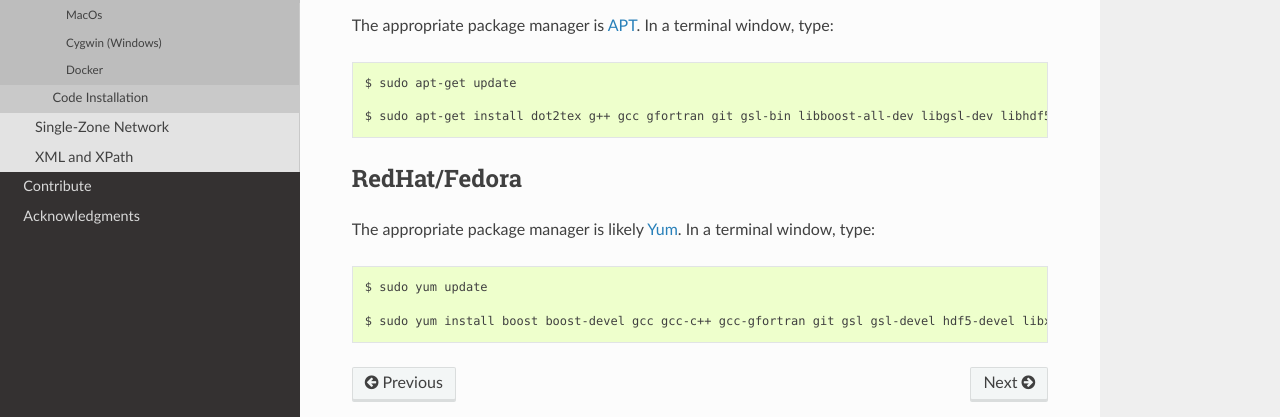
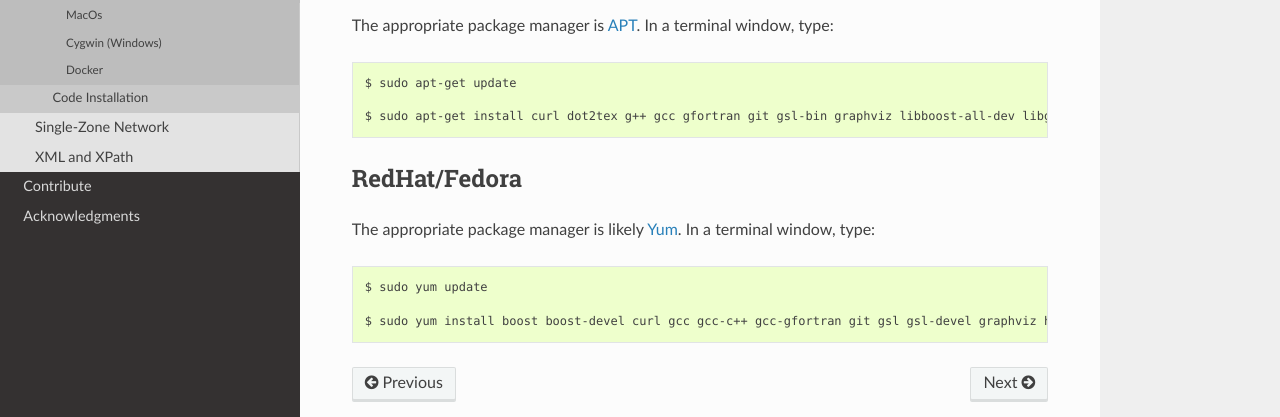
Before and after one commit to webnucleo-org/webnucleo-cookbook, a Sphinx documentation site: the page built from doc/source/cookbooks/installation/Linux.rst, in a window 1280 px wide. Shown: the part 250-667 px from the top of the page. Built offline with Sphinx 7.4.7 and the Read the Docs theme 2.0.0, drawn with Linux system fonts in a browser that asks for light colours.

Commit message:
Add installs.

```diff
--- a/doc/source/cookbooks/installation/Cygwin.rst
+++ b/doc/source/cookbooks/installation/Cygwin.rst
@@ -25,7 +25,7 @@ so in the Command Prompt, type::
 
 Now type the following::
 
-    setup-x86_64.exe -q -P pkg-config,gcc-core,gcc-fortran,gcc-g++,ghostscript,git,graphviz,gsl,hdf5,libboost-devel,libcrypt-devel,libfreetype-devel,libgsl-devel,libgtk2.0-devel,libhdf5-devel,libpng-devel,libxml2,libxml2-devel,libxslt,libxslt-devel,make,openbox,python3-h5py,python3-pyqt5,python3-sip,python36-devel,python36-numpy,python36-pip,subversion,texlive,texlive-collection-latex,texlive-collection-latexextra,texlive-collection-latexrecommended,texlive-collection-pictures,wget
+    setup-x86_64.exe -q -P pkg-config,curl,gcc-core,gcc-fortran,gcc-g++,ghostscript,git,graphviz,gsl,hdf5,libboost-devel,libcrypt-devel,libfreetype-devel,libgsl-devel,libgtk2.0-devel,libgvc-devel,libhdf5-devel,libpng-devel,libxml2,libxml2-devel,libxslt,libxslt-devel,make,openbox,python3-h5py,python3-pyqt5,python3-sip,python36-devel,python36-numpy,python36-pip,subversion,texlive,texlive-collection-latex,texlive-collection-latexextra,texlive-collection-latexrecommended,texlive-collection-pictures,wget
 
 This may ask you for your administrator password. If so, type that in.
 The Cygwin installation window that appears should then query you on a
--- a/doc/source/cookbooks/installation/Linux.rst
+++ b/doc/source/cookbooks/installation/Linux.rst
@@ -13,7 +13,7 @@ The appropriate package manager is `APT <https://ubuntu.com/server/docs/package-
 
      $ sudo apt-get update
 
-     $ sudo apt-get install dot2tex g++ gcc gfortran git gsl-bin libboost-all-dev libgsl-dev libhdf5-serial-dev libxml2 libxml2-dev libxml2-utils libxslt1-dev make subversion valgrind wget xsltproc
+     $ sudo apt-get install curl dot2tex g++ gcc gfortran git gsl-bin graphviz libboost-all-dev libgsl-dev libgraphviz-dev libhdf5-serial-dev libxml2 libxml2-dev libxml2-utils libxslt1-dev make subversion valgrind wget xsltproc
 
 RedHat/Fedora
 -------------
@@ -22,4 +22,4 @@ The appropriate package manager is likely `Yum <https://wiki.centos.org/PackageM
 
      $ sudo yum update
 
-     $ sudo yum install boost boost-devel gcc gcc-c++ gcc-gfortran git gsl gsl-devel hdf5-devel libxml2 libxml2-devel subversion valgrind wget
+     $ sudo yum install boost boost-devel curl gcc gcc-c++ gcc-gfortran git gsl gsl-devel graphviz hdf5-devel graphviz-devel libxml2 libxml2-devel subversion valgrind wget
--- a/doc/source/cookbooks/installation/MacOs.rst
+++ b/doc/source/cookbooks/installation/MacOs.rst
@@ -10,7 +10,7 @@ do so, in a terminal window, type::
 
      $ sudo port upgrade outdated
 
-     $ sudo port install boost gcc11 git graphviz gsl hdf5 +gcc11 libxml2 subversion wget
+     $ sudo port install boost curl gcc11 git graphviz gsl hdf5 +gcc11 libxml2 subversion wget
 
 Some users may instead prefer to use `Homebrew <https://brew.sh>`_.  Users
 should modify the above instructions appropriately.
```
Also changed, not shown: doc/source/cookbooks/installation/Python.rst (+4 -3 lines).
